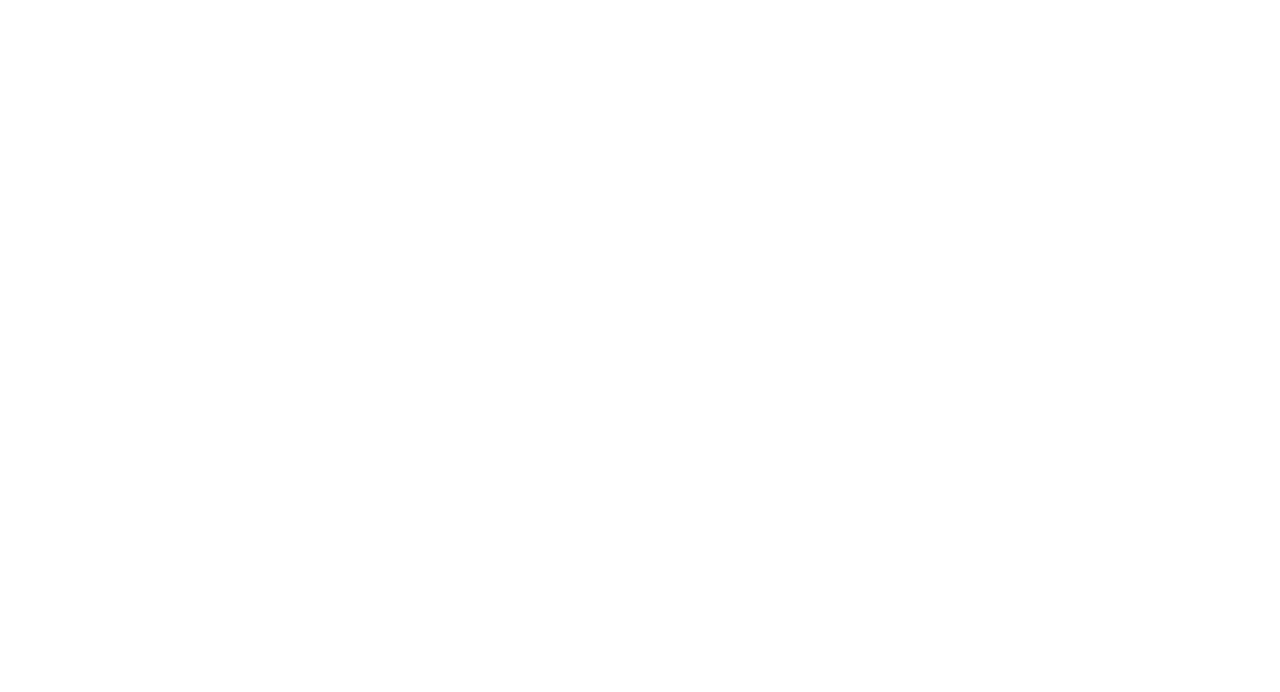
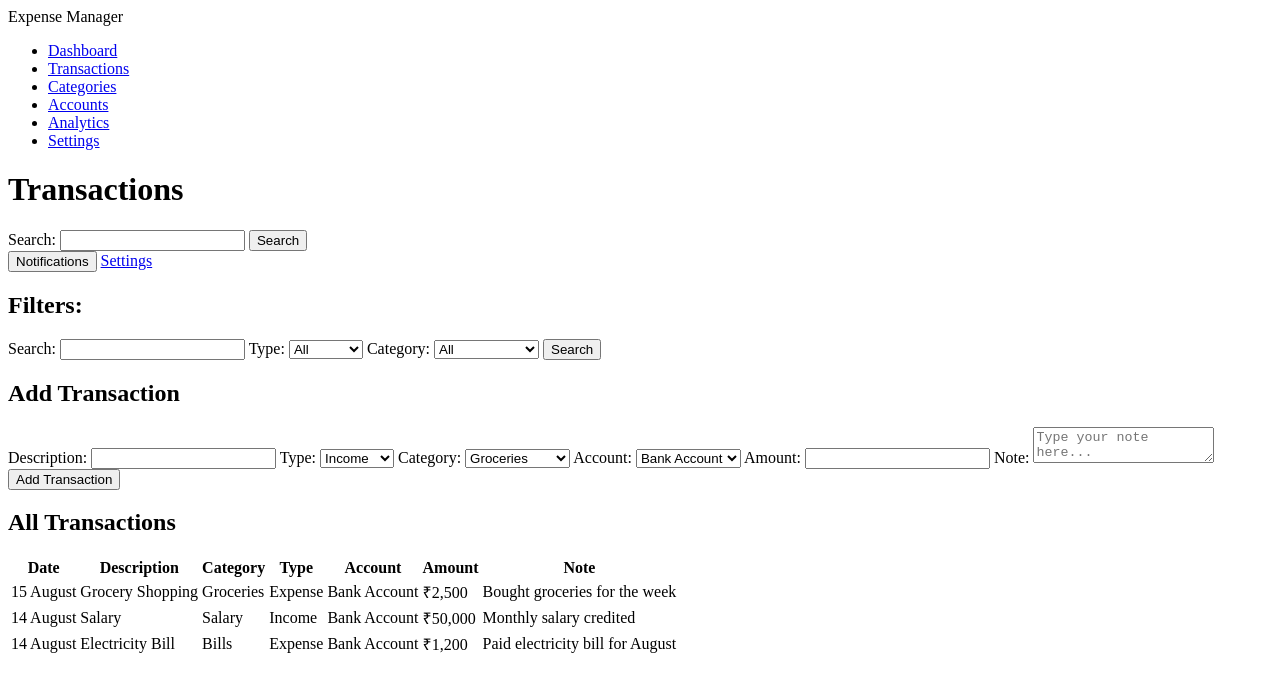
Before and after one commit to Sid8290/expense-manager, a plain HTML site: page frontend/pages/transactions.html in a window 1280 px wide. Drawn offline with Linux system fonts and the light colour scheme.

Commit message:
Build Transactions Page HTML

```diff
--- a/frontend/pages/transactions.html
+++ b/frontend/pages/transactions.html
@@ -0,0 +1,154 @@
+<!doctype html>
+<html lang="en">
+  <head>
+    <meta charset="UTF-8" />
+    <meta name="viewport" content="width=device-width, initial-scale=1.0" />
+    <title>Transactions - Expense Manager</title>
+  </head>
+  <body>
+    <aside>
+      <!--Sidebar -->
+      <nav>
+        <div class="logo"><span>Expense Manager</span></div>
+        <ul>
+          <li><a href="../index.html">Dashboard</a></li>
+          <li><a href="transactions.html">Transactions</a></li>
+          <li><a href="categories.html">Categories</a></li>
+          <li><a href="accounts.html">Accounts</a></li>
+          <li><a href="analytics.html">Analytics</a></li>
+          <li><a href="settings.html">Settings</a></li>
+        </ul>
+      </nav>
+    </aside>
+    <main>
+      <header>
+        <!-- Navbar -->
+        <h1>Transactions</h1>
+        <div>
+          <form>
+            <label for="navbar-search">Search:</label>
+            <input type="search" id="navbar-search" />
+            <button type="submit">Search</button>
+          </form>
+          <button type="button">Notifications</button>
+          <a href="settings.html">Settings</a>
+        </div>
+      </header>
+      <section>
+        <h2>Filters:</h2>
+        <div class="transaction-filters">
+          <form>
+            <label for="filter-search">Search:</label>
+            <input type="search" id="filter-search" />
+
+            <label for="filter-type">Type:</label>
+            <select id="filter-type">
+              <option>All</option>
+              <option>Income</option>
+              <option>Expense</option>
+            </select>
+
+            <label for="filter-category">Category:</label>
+            <select id="filter-category">
+              <option>All</option>
+              <option>Groceries</option>
+              <option>Bills</option>
+              <option>Salary</option>
+              <option>Transport</option>
+              <option>Entertainment</option>
+              <option>Shopping</option>
+              <option>Others</option>
+            </select>
+
+            <button type="submit">Search</button>
+          </form>
+        </div>
+      </section>
+      <section>
+        <h2>Add Transaction</h2>
+        <form>
+            <label for="description">Description:</label>
+            <input type="text" id="description">
+
+            <label for="transaction-type">Type:</label>
+            <select id="transaction-type">
+                <option>Income</option>
+                <option>Expense</option>
+            </select>
+
+            <label for="transaction-category">Category:</label>
+            <select id="transaction-category">
+              <option>Groceries</option>
+              <option>Bills</option>
+              <option>Salary</option>
+              <option>Transport</option>
+              <option>Entertainment</option>
+              <option>Shopping</option>
+              <option>Others</option>
+            </select>
+
+            <label for="account">Account:</label>
+            <select id="account">
+                <option>Bank Account</option>
+                <option>Cash</option>
+            </select>
+
+            <label for="amount">Amount:</label>
+            <input type="number" id="amount">
+
+            <label for="note">Note:</label>
+            <textarea id="note" placeholder="Type your note here..."></textarea>
+
+            <button type="submit" >Add Transaction</button>
+
+        </form>
+      </section>
+      <section>
+        <!--Transactions Page Content  -->
+        <h2>All Transactions</h2>
+        <table>
+          <thead>
+            <tr>
+              <th>Date</th>
+              <th>Description</th>
+              <th>Category</th>
+              <th>Type</th>
+              <th>Account</th>
+              <th>Amount</th>
+              <th>Note</th>
+            </tr>
+          </thead>
+          <tbody>
+            <tr>
+              <td>15 August</td>
+              <td>Grocery Shopping</td>
+              <td>Groceries</td>
+              <td>Expense</td>
+              <td>Bank Account</td>
+              <td>₹2,500</td>
+              <td>Bought groceries for the week</td>
+            </tr>
+            <tr>
+              <td>14 August</td>
+              <td>Salary</td>
+              <td>Salary</td>
+              <td>Income</td>
+              <td>Bank Account</td>
+              <td>₹50,000</td>
+              <td>Monthly salary credited</td>
+            </tr>
+            <tr>
+              <td>14 August</td>
+              <td>Electricity Bill</td>
+              <td>Bills</td>
+              <td>Expense</td>
+              <td>Bank Account</td>
+              <td>₹1,200</td>
+              <td>Paid electricity bill for August</td>
+            </tr>
+          </tbody>
+        </table>
+      </section>
+    </main>
+  </body>
+</html>
```
Also changed, not shown: frontend/index.html (+2 -0 lines).
